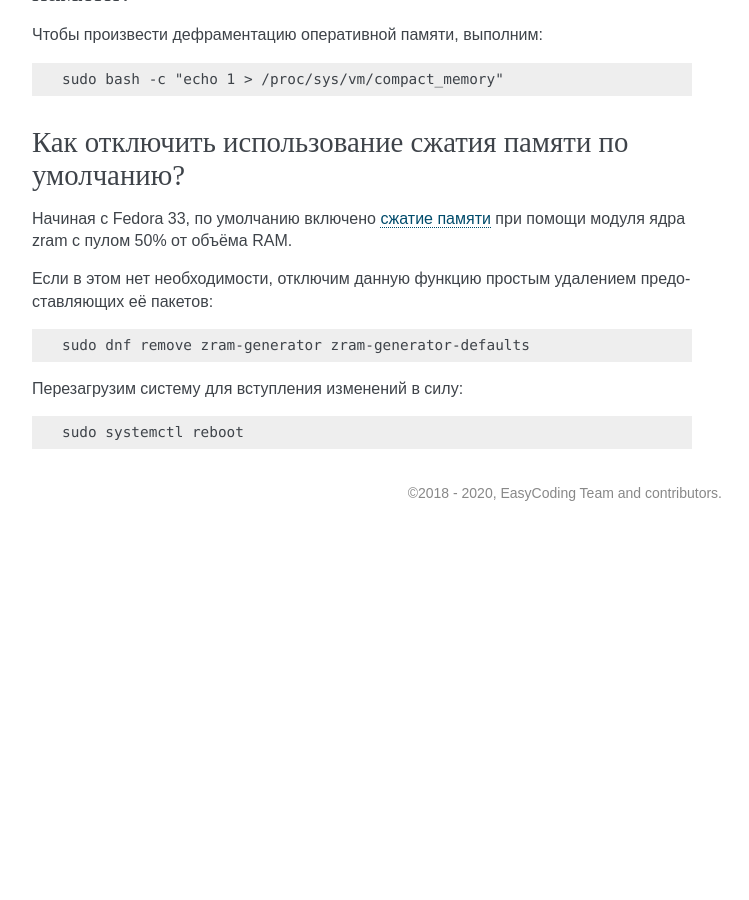
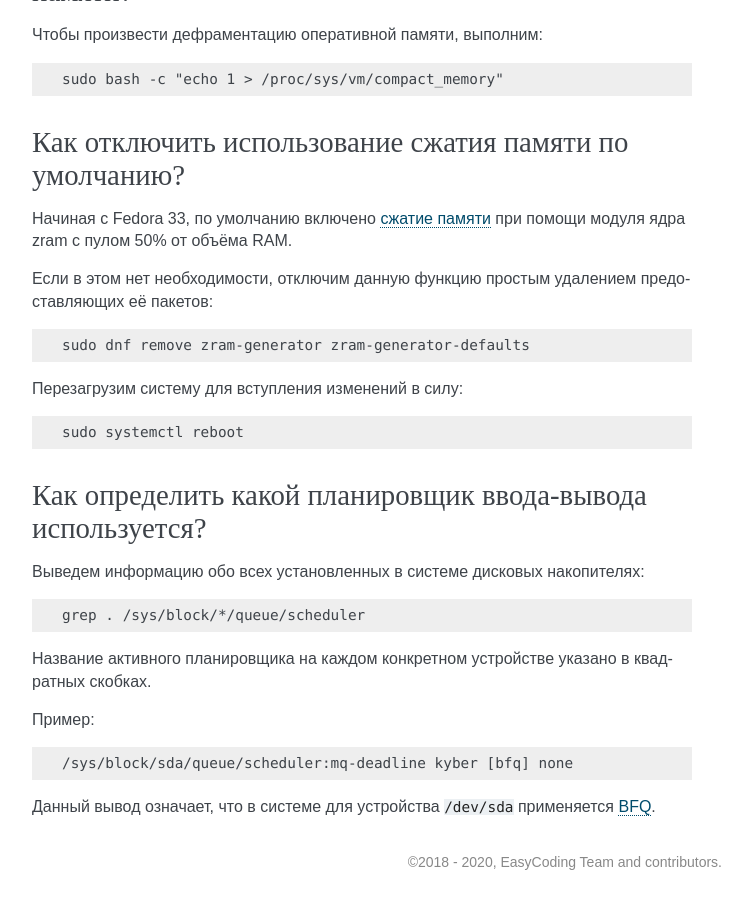
Before and after one commit to RussianFedora/FAQ, a Sphinx documentation site: the page built from source/administration.rst, in a window 1280 px wide and 900 px high, scrolled down 29268 px. Shown: the whole window, without its empty margins (388-1137 px from the left). Built offline with Sphinx 7.4.7, drawn with Linux system fonts in a browser that asks for light colours; comment, search, counter and statistics services are not loaded; before the commit the page ends 29799 px from its top, so only the background shows below that; some of the changed text lies outside the part shown.

Commit message:
Added question about I/O schedulers.

```diff
--- a/source/administration.rst
+++ b/source/administration.rst
@@ -1657,3 +1657,25 @@ Coredump -- это дамп закрытой памяти процесса, со
 .. code-block:: text
 
     sudo systemctl reboot
+
+.. index:: bfq, hdd, optimizations, scheduler, kernel
+.. _io-scheduler:
+
+Как определить какой планировщик ввода-вывода используется?
+==============================================================
+
+Выведем информацию обо всех установленных в системе дисковых накопителях:
+
+.. code-block:: text
+
+    grep . /sys/block/*/queue/scheduler
+
+Название активного планировщика на каждом конкретном устройстве указано в квадратных скобках.
+
+Пример:
+
+.. code-block:: text
+
+    /sys/block/sda/queue/scheduler:mq-deadline kyber [bfq] none
+
+Данный вывод означает, что в системе для устройства ``/dev/sda`` применяется :ref:`BFQ <bfq-scheduler>`.
```
